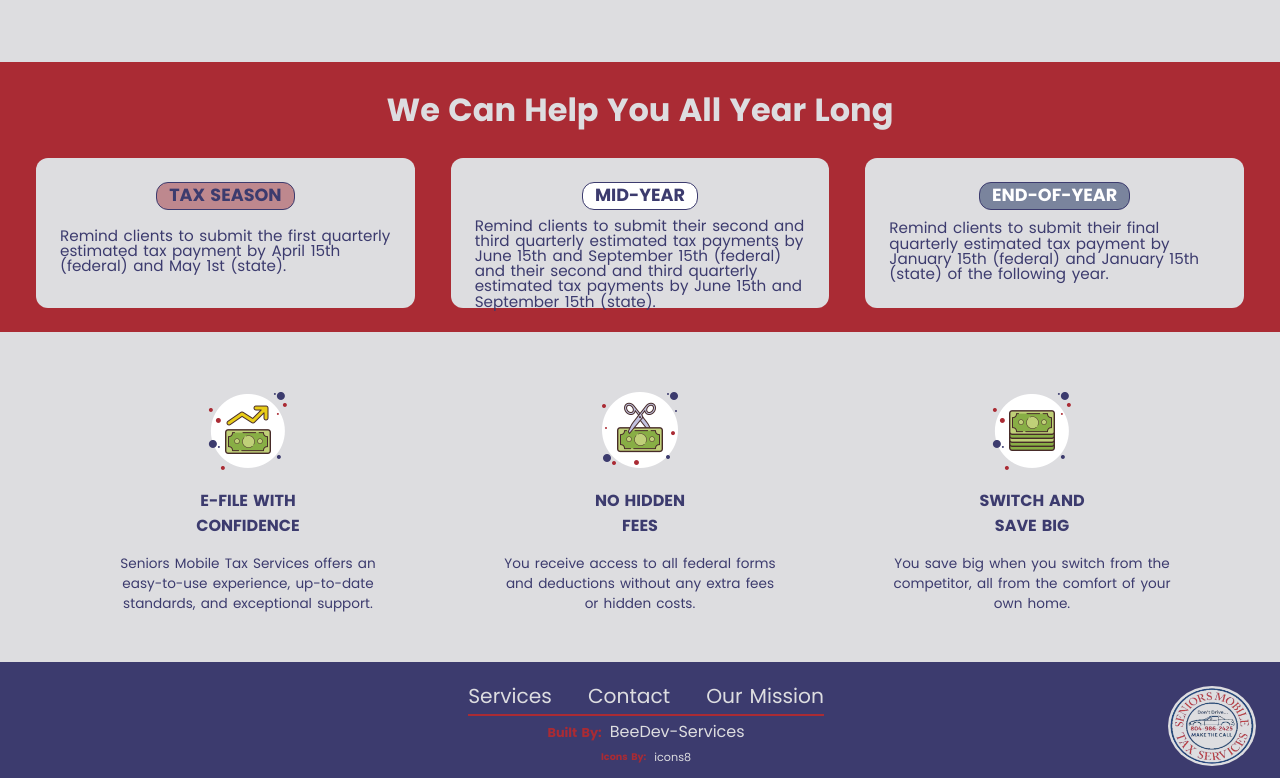
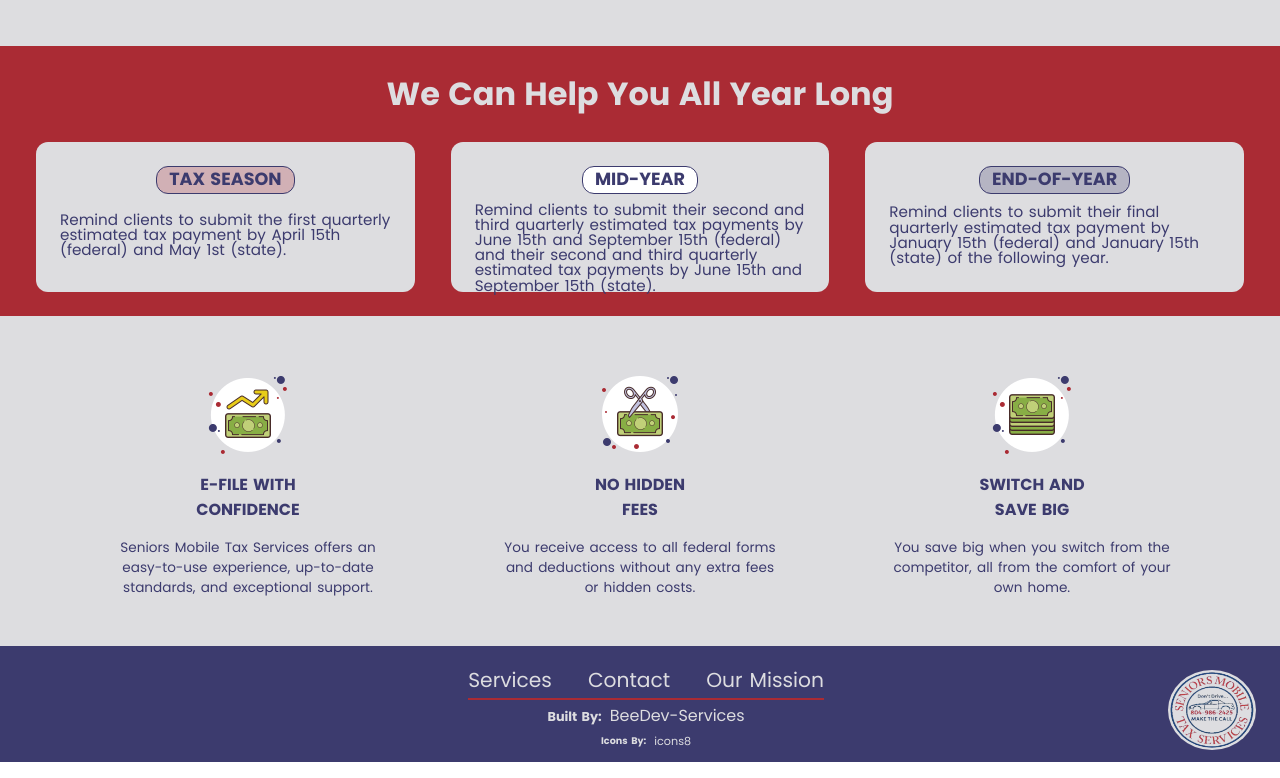
Before and after one commit to BeeDev-ValorCollective/smts, a React (Vite) app: page /home in a window 1280 px wide. Shown: the part 1630-2408 px from the top of the page. Built offline with nearby package versions, Linux system fonts and the light colour scheme.

Commit message:
fixing lighthouse accessibility

```diff
--- a/src/App.css
+++ b/src/App.css
@@ -259,7 +259,7 @@ footer {
         line-height: 100%;
 
         p {
-          color: var(--red);
+          color: var(--white);
           font-size: 0.8rem;
           vertical-align: middle;
           font-weight: bold;
--- a/src/components/HomeComponents/Partnership/Partnership.jsx
+++ b/src/components/HomeComponents/Partnership/Partnership.jsx
@@ -59,6 +59,7 @@ export default function Partnership() {
                         WHAT WE DO
                     </h3>
                     <div className="partner_sub_box">
+                        <ul>
                             <li>
                                 <img src={ RefundIcon } alt="Chat Icon" />
                                 <p>
@@ -77,6 +78,7 @@ export default function Partnership() {
                                     Provide tax inside and advice to help clients with tax avoidance stratagies, but never promote tax evasion schemes
                                 </p>
                             </li>
+                        </ul>
                     </div>
                 </div>
             </div>
--- a/src/components/HomeComponents/WaysWeHelp/waysWeHelp.css
+++ b/src/components/HomeComponents/WaysWeHelp/waysWeHelp.css
@@ -44,6 +44,7 @@
 
             h3 {
                 text-align: start;
+                vertical-align: middle;
                 line-height: 100%;
                 max-width: 100%;
                 padding: 4px 12px;
@@ -69,7 +70,7 @@
 }
 
 .ways_we_help_box:nth-child(1) h3 {
-    background-color: #BE888E;
+    background-color: #AA2B3440;
 }
 
 .ways_we_help_box:nth-child(2) h3 {
@@ -77,8 +78,8 @@
 }
 
 .ways_we_help_box:nth-child(3) h3 {
-    background-color: #7A849D;
-    color: #fff;
+    background-color: #3C3B6E40;
+    color: #3C3B6E;
 }
 
 @media only screen and (min-width: 950px) {
```
Lines whose indentation alone changed are shown as unchanged.
